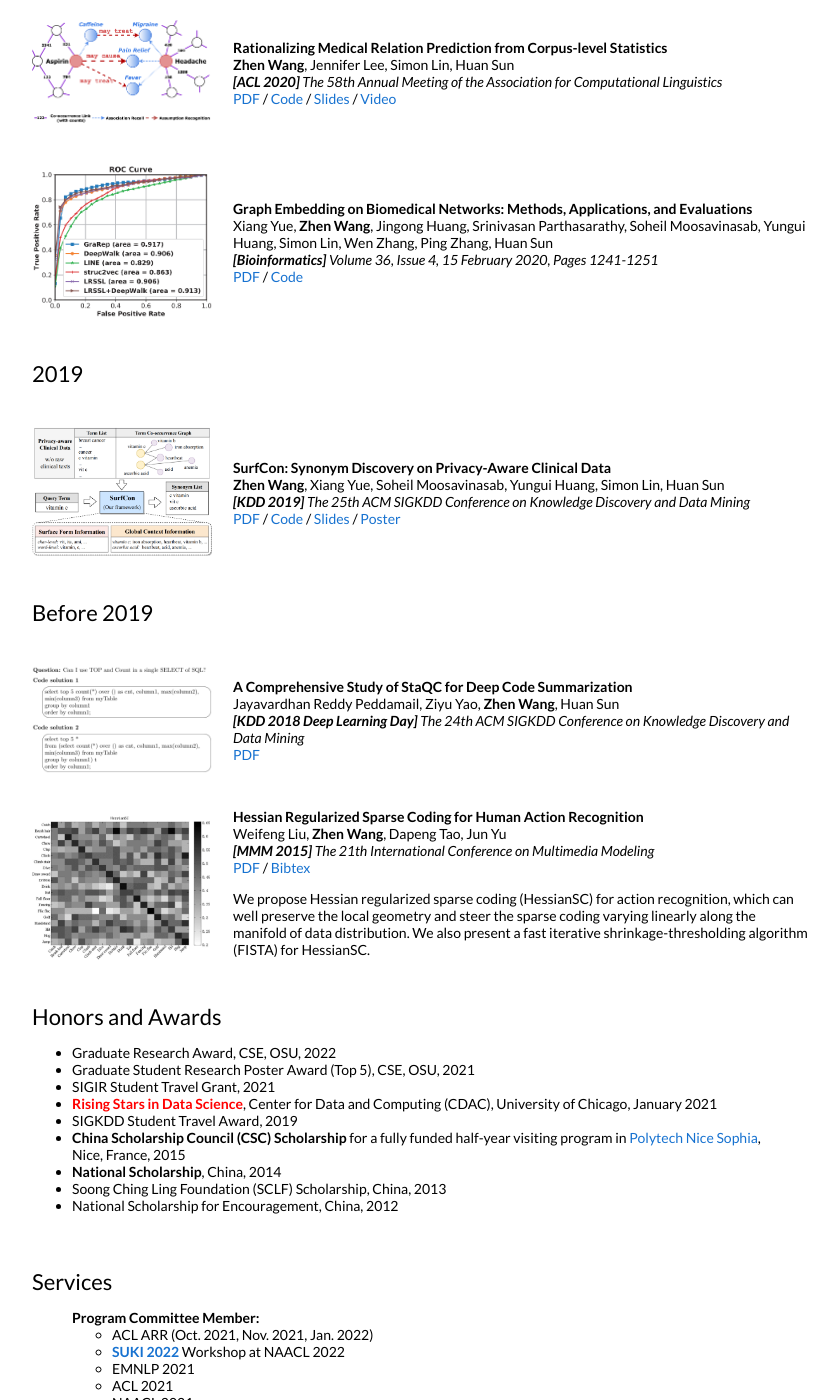
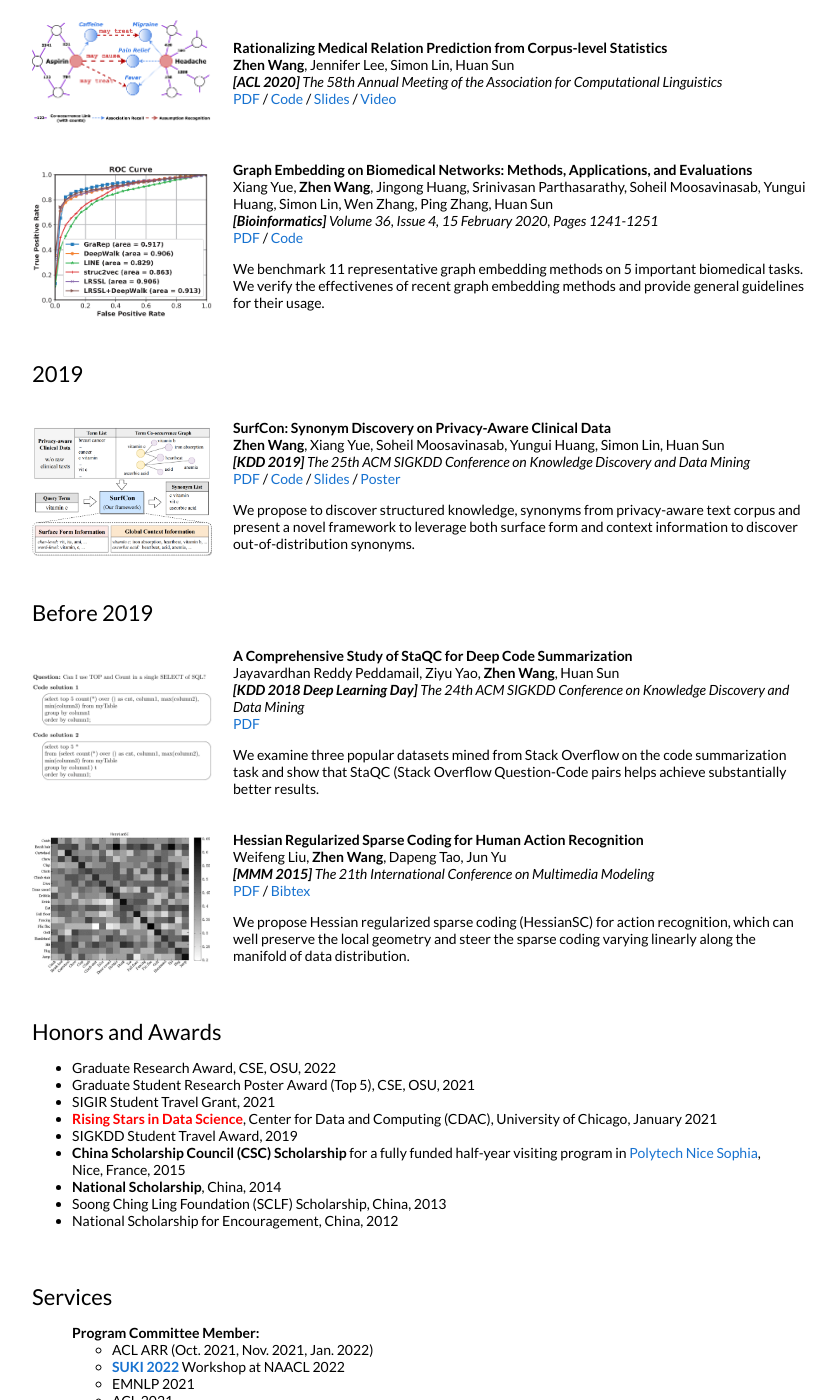
Before and after one commit to zhenwang9102/zhenwang9102.github.io, a Jekyll site: the page built from _posts/2019-06-02-venue.markdown, in a window 1280 px wide and 1400 px high, scrolled down 1590 px. Shown: the whole window, without its empty margins (228-1066 px from the left). Built offline with Jekyll 4.4.1, drawn with Linux system fonts in a browser that asks for light colours.

Commit message:
Update default.html

```diff
--- a/_layouts/default.html
+++ b/_layouts/default.html
@@ -261,7 +261,7 @@
               <em><b>[ACL 2020]</b></em> <i>The 58th Annual Meeting of the Association for Computational Linguistics</i>
               <br>
               <a href="https://zhenwang9102.github.io/files/ACL2020_ZW_X_MedRELA.pdf">PDF</a> / <a href="https://github.com/zhenwang9102/X-MedRELA">Code</a> / <a href="https://zhenwang9102.github.io/files/ACL2020-X-MedRELA-ZW-Slides.pdf">Slides</a> / <a href="https://slideslive.com/38929313/rationalizing-medical-relation-prediction-from-corpuslevel-statistics">Video</a>
-<!--               <p>We study inference-time algorithms to boost GPT-3.</p> -->
+<!--               <p>We propose a self-interpretable framework to predict relations.</p> -->
             </td>
           </tr>
 
@@ -277,7 +277,7 @@
               <em><b>[Bioinformatics]</b></em> <i>Volume 36, Issue 4, 15 February 2020, Pages 1241-1251</i>
               <br>
               <a href="https://academic.oup.com/bioinformatics/article/36/4/1241/5581350">PDF</a> / <a href="https://github.com/xiangyue9607/BioNEV">Code</a>
-<!--               <p>We study inference-time algorithms to boost GPT-3.</p> -->
+              <p>We benchmark 11 representative graph embedding methods on 5 important biomedical tasks. We verify the effectivenes of recent graph embedding methods and provide general guidelines for their usage.</p>
             </td>
           </tr>
         </table>
@@ -303,7 +303,7 @@
               <em><b>[KDD 2019]</b></em> <i>The 25th ACM SIGKDD Conference on Knowledge Discovery and Data Mining</i>
               <br>
               <a href="https://zhenwang9102.github.io/files/KDD2019_ZW_SurfCon_paper.pdf">PDF</a> / <a href="https://github.com/zhenwang9102/SurfCon">Code</a> / <a href="https://zhenwang9102.github.io/files/KDD2019_ZW_SurfCon_Slides.pdf">Slides</a> / <a href="https://zhenwang9102.github.io/files/KDD2019_ZW_SurfCon_Poster.pdf">Poster</a>
-<!--               <p>We study inference-time algorithms to boost GPT-3.</p> -->
+              <p>We propose to discover structured knowledge, synonyms from privacy-aware text corpus and present a novel framework to leverage both surface form and context information to discover out-of-distribution synonyms.</p>
             </td>
           </tr>
         </table>
@@ -329,7 +329,7 @@
               <em><b>[KDD 2018 Deep Learning Day]</b></em> <i>The 24th ACM SIGKDD Conference on Knowledge Discovery and Data Mining</i>
               <br>
               <a href="https://ziyuyao.org/paper/StaQC_DLDay18.pdf">PDF</a>
-<!--               <p>We study inference-time algorithms to boost GPT-3.</p> -->
+              <p>We examine three popular datasets mined from Stack Overflow on the code summarization task and show that StaQC (Stack Overflow Question-Code pairs helps achieve substantially better results.</p>
             </td>
           </tr>
 
@@ -357,8 +357,7 @@
                   }
                   </pre>
               </div>
-
-              <p>We propose Hessian regularized sparse coding (HessianSC) for action recognition, which can well preserve the local geometry and steer the sparse coding varying linearly along the manifold of data distribution. We also present a fast iterative shrinkage-thresholding algorithm (FISTA) for HessianSC.</p>
+              <p>We propose Hessian regularized sparse coding (HessianSC) for action recognition, which can well preserve the local geometry and steer the sparse coding varying linearly along the manifold of data distribution.</p>
             </td>
           </tr>
         </table>
```
